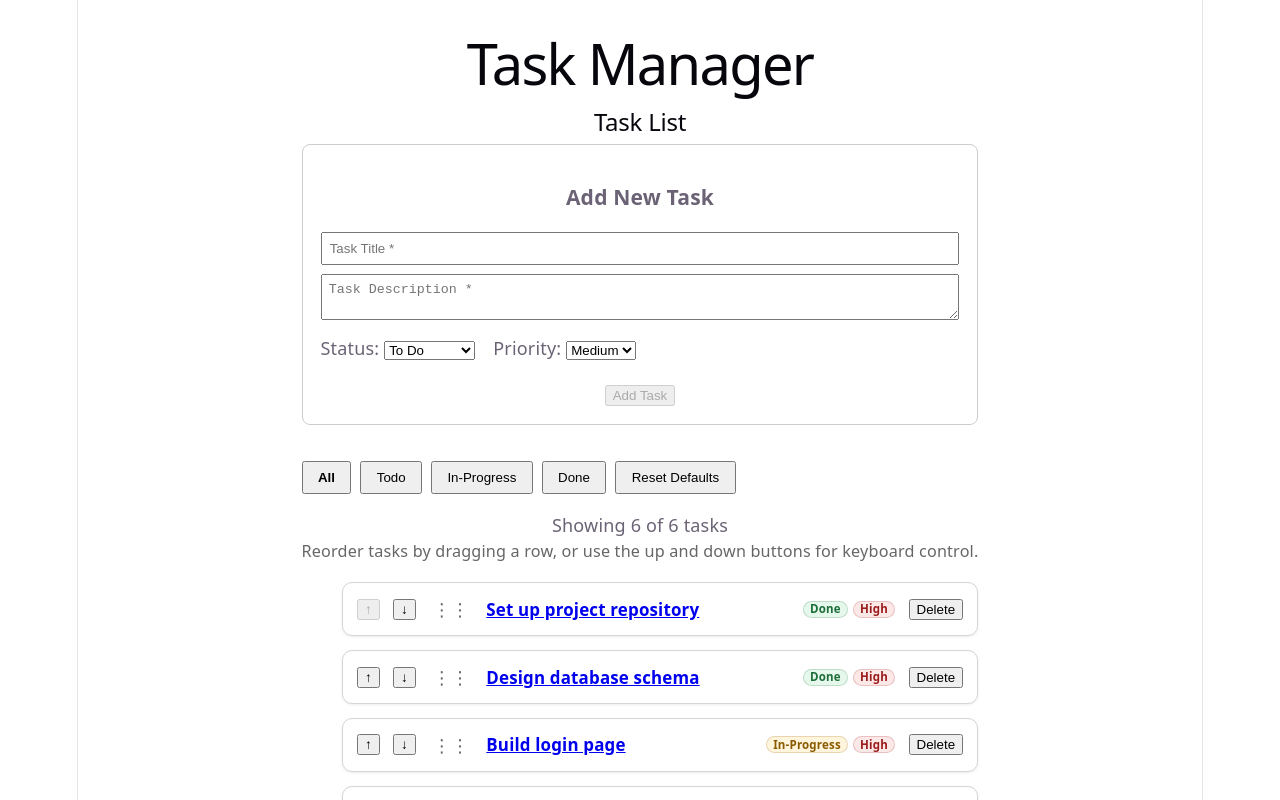
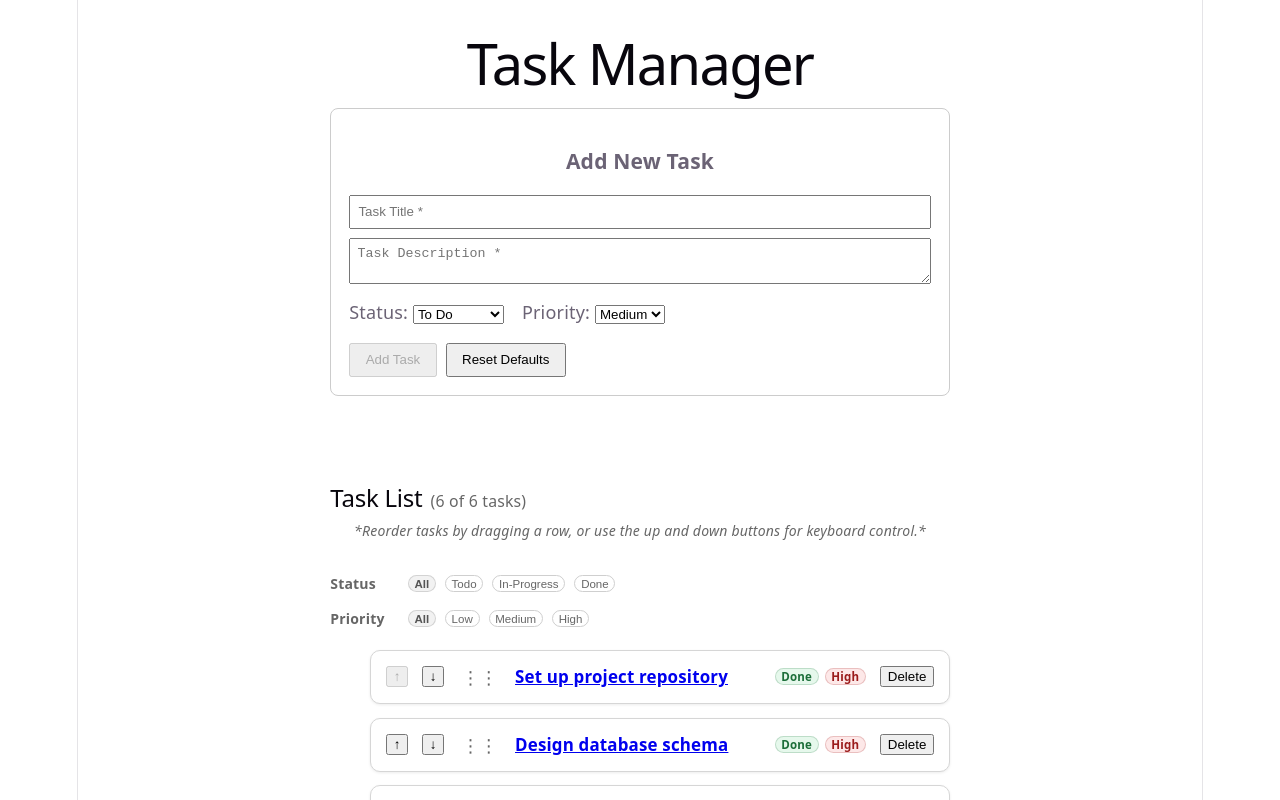
Before and after one commit to xxopher/2026-NTU-AIE-Workspace, a React (Vite) app in the folder task-manager/: page /tasks in a window 1280 px wide. Shown: the top 800 px of the page. Built offline with nearby package versions, Linux system fonts and the light colour scheme.

Commit message:
3rd Style Edit

```diff
--- a/task-manager/src/components/AddTaskForm.jsx
+++ b/task-manager/src/components/AddTaskForm.jsx
@@ -1,7 +1,7 @@
 import { useState } from 'react';
 import { useTasks } from '../context/TaskContext';
 
-export default function AddTaskForm() {
+export default function AddTaskForm({ onReset }) {
   const { dispatch } = useTasks();
 
   // 1. Controlled component local state
@@ -88,9 +88,25 @@ export default function AddTaskForm() {
         </label>
       </div>
 
-      <button type="submit" disabled={isFormInvalid} style={{ cursor: isFormInvalid ? 'not-allowed' : 'pointer' }}>
-        Add Task
-      </button>
+      <div style={{ display: 'flex', gap: '0.5rem', justifyContent: 'flex-start' }}>
+        <button
+          type="submit"
+          disabled={isFormInvalid}
+          style={{
+            padding: '0.4rem 0.8rem',
+            cursor: isFormInvalid ? 'not-allowed' : 'pointer'
+          }}
+        >
+          Add Task
+        </button>
+        <button
+          type="button"
+          onClick={onReset}
+          style={{ padding: '0.4rem 0.8rem', cursor: 'pointer' }}
+        >
+          Reset Defaults
+        </button>
+      </div>
     </form>
   );
 }
--- a/task-manager/src/context/TaskContext.jsx
+++ b/task-manager/src/context/TaskContext.jsx
@@ -27,7 +27,8 @@ function initTaskState(baseState) {
       return {
         ...baseState,
         tasks: parsed.tasks,
-        filter: parsed.filter
+        filter: parsed.filter,
+        priorityFilter: typeof parsed.priorityFilter === 'string' ? parsed.priorityFilter : baseState.priorityFilter
       };
     }
 
@@ -48,12 +49,12 @@ export function TaskProvider({ children }) {
     try {
       localStorage.setItem(
         TASKS_STORAGE_KEY,
-        JSON.stringify({ tasks: state.tasks, filter: state.filter })
+        JSON.stringify({ tasks: state.tasks, filter: state.filter, priorityFilter: state.priorityFilter })
       );
     } catch {
       // ignore storage failures
     }
-  }, [state.tasks, state.filter]);
+  }, [state.tasks, state.filter, state.priorityFilter]);
 
   return (
     <TaskContext.Provider value={{ state, dispatch }}>
--- a/task-manager/src/pages/TaskListPage.jsx
+++ b/task-manager/src/pages/TaskListPage.jsx
@@ -5,12 +5,13 @@ import AddTaskForm from '../components/AddTaskForm';
 
 export default function TaskListPage() {
   const { state, dispatch } = useTasks();
-  const { tasks, filter } = state;
+  const { tasks, filter, priorityFilter } = state;
   const [dragIndex, setDragIndex] = useState(null);
 
   const filteredTasks = tasks.filter((task) => {
-    if (filter === 'all') return true;
-    return task.status === filter;
+    const matchesStatus = filter === 'all' || task.status === filter;
+    const matchesPriority = priorityFilter === 'all' || task.priority === priorityFilter;
+    return matchesStatus && matchesPriority;
   });
 
   function reorderWithinFiltered(fromIndex, toIndex) {
@@ -117,40 +118,111 @@ export default function TaskListPage() {
     };
   }
 
+  function getFilterChipStyle(type, value, isActive) {
+    const statusPalette = {
+      todo: { bg: '#e8f1ff', text: '#1f4aa0' },
+      'in-progress': { bg: '#fff4dc', text: '#8a5a00' },
+      done: { bg: '#e6f8ec', text: '#1d6f3a' }
+    };
+    const priorityPalette = {
+      high: { bg: '#fde8e8', text: '#9b1c1c' },
+      medium: { bg: '#fff4dc', text: '#8a5a00' },
+      low: { bg: '#e9f7ef', text: '#1f7a45' }
+    };
+
+    const allColors = { bg: '#f2f2f2', text: '#555555' };
+    const palette = type === 'status' ? statusPalette : priorityPalette;
+    const colors = value === 'all' ? allColors : (palette[value] || allColors);
+
+    if (!isActive) {
+      return {
+        backgroundColor: '#ffffff',
+        color: '#666666',
+        border: '1px solid #cfcfcf',
+        borderRadius: '999px',
+        padding: '0.08rem 0.32rem',
+        fontSize: '0.64rem',
+        fontWeight: 500,
+        lineHeight: 1.05,
+        cursor: 'pointer',
+        textTransform: 'capitalize'
+      };
+    }
+
+    return {
+      backgroundColor: colors.bg,
+      color: colors.text,
+      border: `1px solid ${colors.text}33`,
+      borderRadius: '999px',
+      padding: '0.08rem 0.32rem',
+      fontSize: '0.64rem',
+      fontWeight: 600,
+      lineHeight: 1.05,
+      cursor: 'pointer',
+      textTransform: 'capitalize'
+    };
+  }
+
   return (
     <div>
-      <h2>Task List</h2>
-      <AddTaskForm />
+      <AddTaskForm onReset={resetTasks} />
+
+      <br />
+      <br />
+
+      <div
+        style={{
+          display: 'flex',
+          justifyContent: 'flex-start',
+          alignItems: 'baseline',
+          gap: '0.45rem',
+          marginBottom: '0.25rem',
+          width: '100%'
+        }}
+      >
+        <h2 style={{ margin: 0 }}>Task List</h2>
+        <span style={{ fontSize: '0.88rem', color: '#666' }}>
+          ({filteredTasks.length} of {tasks.length} tasks)
+        </span>
+      </div>
+
+      <p id="reorder-help" style={{ fontSize: '0.78rem', color: '#666', fontStyle: 'italic' }}>
+        *Reorder tasks by dragging a row, or use the up and down buttons for keyboard control.*
+      </p>
+
+      <br />
 
       {/* Filter Bar */}
-      <div style={{ marginBottom: '1rem', display: 'flex', gap: '0.5rem' }}>
+      <div style={{ marginBottom: '1rem', display: 'flex', flexDirection: 'column', gap: '0.5rem' }}>
+        <div style={{ display: 'flex', alignItems: 'center', gap: '0.5rem' }}>
+          <span style={{ fontSize: '0.78rem', fontWeight: 600, color: '#666', minWidth: '3.8rem', textAlign: 'left' }}>
+            Status
+          </span>
           {['all', 'todo', 'in-progress', 'done'].map((status) => (
             <button
               key={status}
               onClick={() => dispatch({ type: 'SET_FILTER', payload: status })}
-            style={{
-              fontWeight: filter === status ? 'bold' : 'normal',
-              textTransform: 'capitalize',
-              padding: '0.4rem 0.8rem',
-              cursor: 'pointer'
-            }}
+              style={getFilterChipStyle('status', status, filter === status)}
             >
               {status}
             </button>
           ))}
+        </div>
+        <div style={{ display: 'flex', alignItems: 'center', gap: '0.5rem' }}>
+          <span style={{ fontSize: '0.78rem', fontWeight: 600, color: '#666', minWidth: '3.8rem', textAlign: 'left' }}>
+            Priority
+          </span>
+          {['all', 'low', 'medium', 'high'].map((priority) => (
             <button
-          type="button"
-          onClick={resetTasks}
-          style={{ padding: '0.4rem 0.8rem', cursor: 'pointer' }}
+              key={priority}
+              onClick={() => dispatch({ type: 'SET_PRIORITY_FILTER', payload: priority })}
+              style={getFilterChipStyle('priority', priority, priorityFilter === priority)}
             >
-          Reset Defaults
+              {priority}
             </button>
+          ))}
         </div>
-
-      <p>Showing {filteredTasks.length} of {tasks.length} tasks</p>
-      <p id="reorder-help" style={{ fontSize: '0.9rem', color: '#666' }}>
-        Reorder tasks by dragging a row, or use the up and down buttons for keyboard control.
-      </p>
+      </div>
 
       <ul aria-describedby="reorder-help">
         {filteredTasks.map((task, index) => (
--- a/task-manager/src/reducer/taskReducer.js
+++ b/task-manager/src/reducer/taskReducer.js
@@ -56,6 +56,7 @@ export const initialState = {
   }
   ],
   filter: 'all',
+  priorityFilter: 'all',
 };
 
 // 2. Task Reducer Function
@@ -79,6 +80,12 @@ export function taskReducer(state, action) {
         filter: action.payload
       };
 
+    case 'SET_PRIORITY_FILTER':
+      return {
+        ...state,
+        priorityFilter: action.payload
+      };
+
     case 'REORDER_TASKS':
       return {
         ...state,
```
Lines whose indentation alone changed are shown as unchanged.
